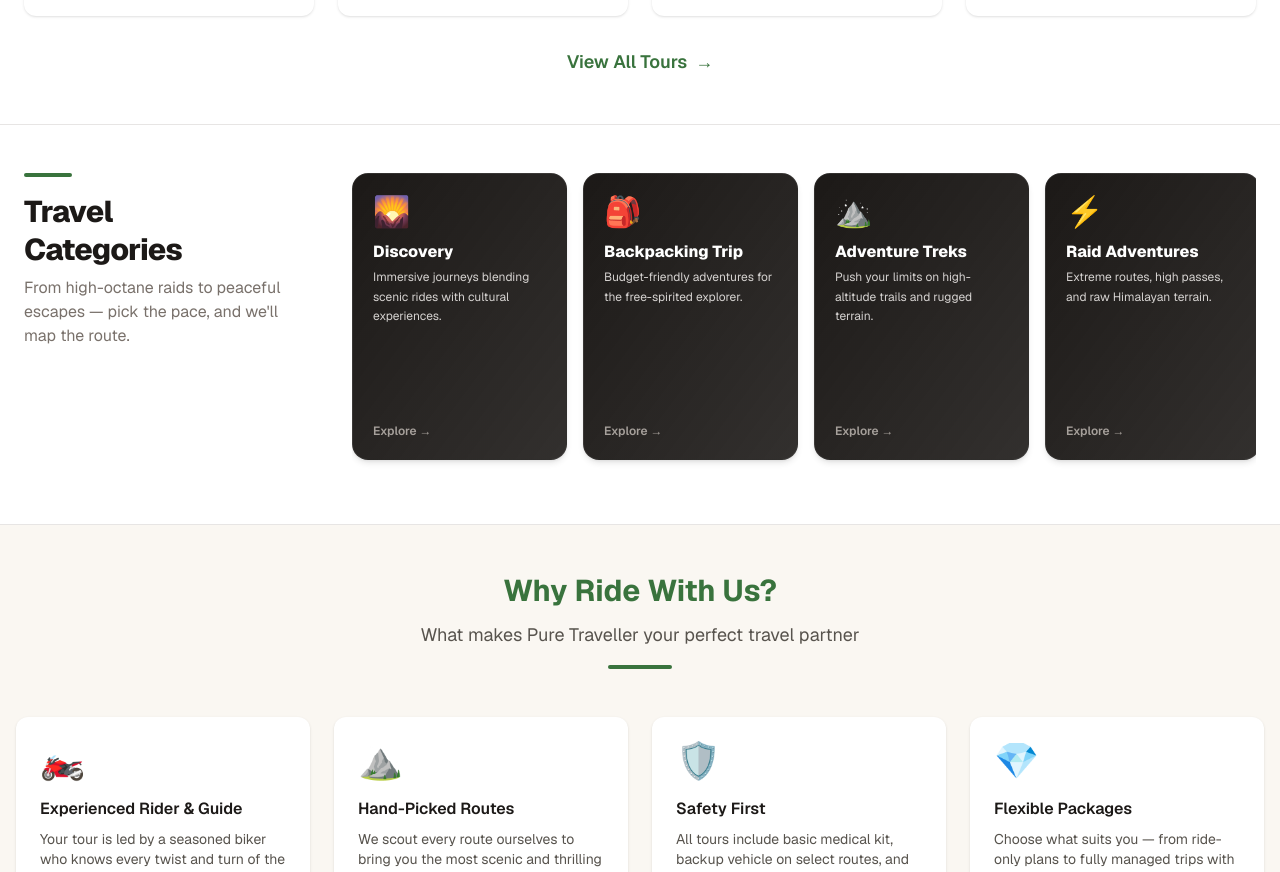
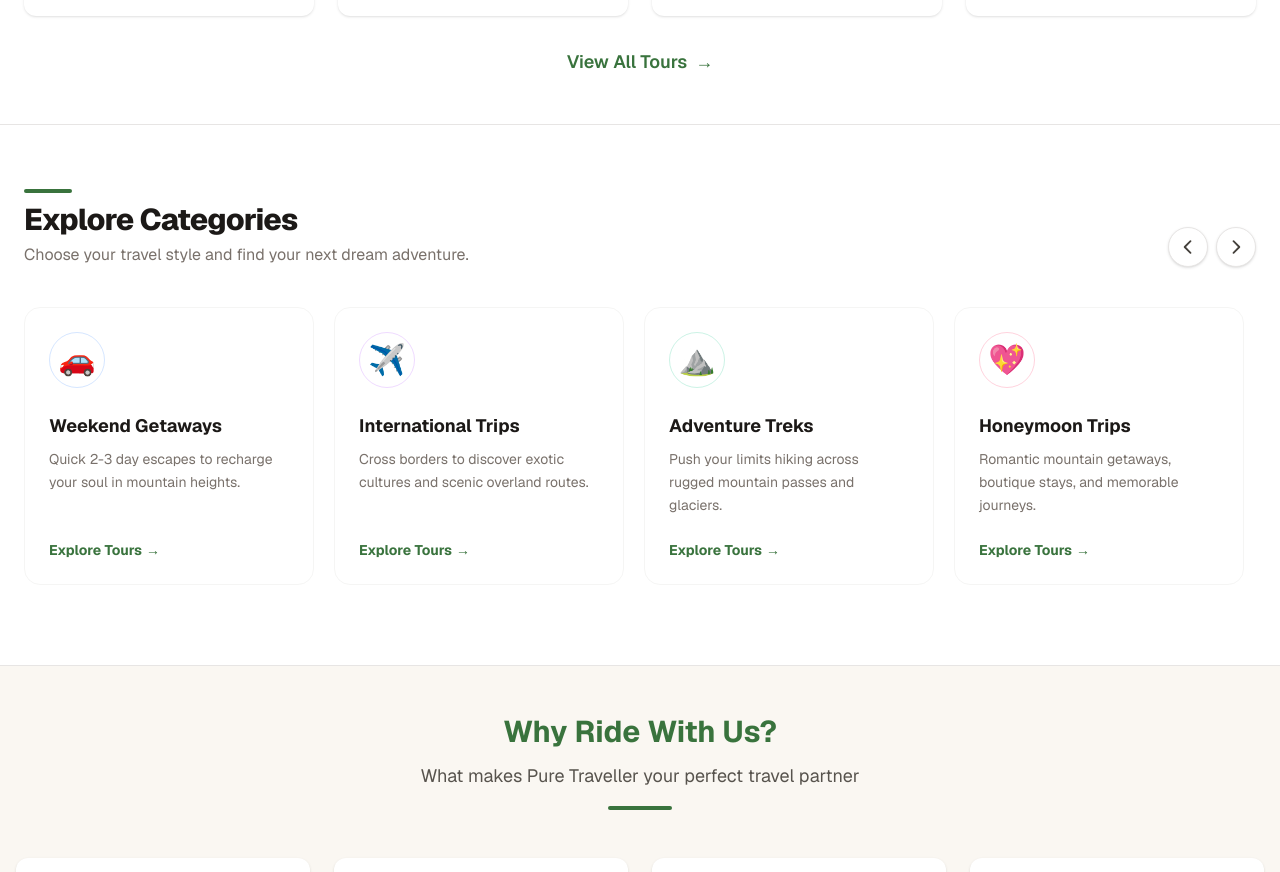
Before and after one commit to grahmur/puretraveller, a Next.js app: page / in a window 1280 px wide. Shown: the part 2860-3732 px from the top of the page. Built offline with nearby package versions, Linux system fonts and the light colour scheme.

Commit message:
feat: recreate travel categories section similar to go4explore with 6 key categories, discrete step auto-play, manual override support, and nav arrows

```diff
--- a/src/components/home/TravelStyles.tsx
+++ b/src/components/home/TravelStyles.tsx
@@ -1,6 +1,6 @@
 "use client";
 
-import { useRef, useEffect, useState } from "react";
+import { useRef, useEffect } from "react";
 import Link from "next/link";
 
 interface Category {
@@ -13,191 +13,209 @@ interface Category {
 
 const categories: Category[] = [
   {
-    icon: "🌄",
-    title: "Discovery",
-    description: "Immersive journeys blending scenic rides with cultural experiences.",
-    gradient: "from-brand to-brand/60",
+    icon: "🎒",
+    title: "Backpacking Trips",
+    description: "Explore remote trails, vibrant cultures, and budget-friendly circuits.",
+    gradient: "from-orange-500/10 to-orange-500/5 text-orange-600 border-orange-500/20",
     href: "/tours?style=discovery",
   },
   {
-    icon: "🎒",
-    title: "Backpacking Trip",
-    description: "Budget-friendly adventures for the free-spirited explorer.",
-    gradient: "from-navy/80 to-brand",
+    icon: "🚗",
+    title: "Weekend Getaways",
+    description: "Quick 2-3 day escapes to recharge your soul in mountain heights.",
+    gradient: "from-blue-500/10 to-blue-500/5 text-blue-600 border-blue-500/20",
+    href: "/tours?style=discovery",
+  },
+  {
+    icon: "✈️",
+    title: "International Trips",
+    description: "Cross borders to discover exotic cultures and scenic overland routes.",
+    gradient: "from-purple-500/10 to-purple-500/5 text-purple-600 border-purple-500/20",
     href: "/tours?style=discovery",
   },
   {
     icon: "⛰️",
     title: "Adventure Treks",
-    description: "Push your limits on high-altitude trails and rugged terrain.",
-    gradient: "from-navy to-brand/70",
+    description: "Push your limits hiking across rugged mountain passes and glaciers.",
+    gradient: "from-emerald-500/10 to-emerald-500/5 text-emerald-600 border-emerald-500/20",
     href: "/tours?style=discovery",
   },
   {
-    icon: "⚡",
-    title: "Raid Adventures",
-    description: "Extreme routes, high passes, and raw Himalayan terrain.",
-    gradient: "from-navy to-navy/80",
-    href: "/tours?style=raid",
+    icon: "💖",
+    title: "Honeymoon Trips",
+    description: "Romantic mountain getaways, boutique stays, and memorable journeys.",
+    gradient: "from-rose-500/10 to-rose-500/5 text-rose-600 border-rose-500/20",
+    href: "/tours?style=discovery",
   },
   {
-    icon: "🔧",
-    title: "Training",
-    description: "Learn off-roading and mountain riding from experts.",
-    gradient: "from-brand/80 to-brand/40",
-    href: "/tours?style=training",
+    icon: "👔",
+    title: "Corporate Trips",
+    description: "Customized outdoor retreats, team bonding sessions, and workations.",
+    gradient: "from-cyan-500/10 to-cyan-500/5 text-cyan-600 border-cyan-500/20",
+    href: "/tours?style=discovery",
   },
 ];
 
-const doubled = [...categories, ...categories];
-
 export function TravelStyles() {
   const scrollRef = useRef<HTMLDivElement>(null);
-  const isMouseDown = useRef(false);
-  const startX = useRef(0);
-  const scrollLeftVal = useRef(0);
+  const autoPlayIntervalRef = useRef<ReturnType<typeof setInterval> | null>(null);
+  const pauseTimeoutRef = useRef<ReturnType<typeof setTimeout> | null>(null);
+  const isPausedRef = useRef(false);
 
-  const isHoveredRef = useRef(false);
-  const isInteractingRef = useRef(false);
-  const resumeTimeoutRef = useRef<ReturnType<typeof setTimeout> | null>(null);
+  const startAutoPlay = () => {
+    stopAutoPlay();
+    autoPlayIntervalRef.current = setInterval(() => {
+      if (isPausedRef.current || !scrollRef.current) return;
 
-  const handleInteractionStart = () => {
-    isInteractingRef.current = true;
-    if (resumeTimeoutRef.current) {
-      clearTimeout(resumeTimeoutRef.current);
-      resumeTimeoutRef.current = null;
+      const el = scrollRef.current;
+      const cardEl = el.firstElementChild as HTMLElement | null;
+      if (!cardEl) return;
+
+      const cardWidth = cardEl.offsetWidth + 20; // card width + gap
+      const maxScroll = el.scrollWidth - el.clientWidth;
+
+      if (el.scrollLeft >= maxScroll - 10) {
+        // Smoothly loop back to start
+        el.scrollTo({ left: 0, behavior: "smooth" });
+      } else {
+        el.scrollBy({ left: cardWidth, behavior: "smooth" });
+      }
+    }, 4000); // Scroll every 4 seconds
+  };
+
+  const stopAutoPlay = () => {
+    if (autoPlayIntervalRef.current) {
+      clearInterval(autoPlayIntervalRef.current);
+      autoPlayIntervalRef.current = null;
     }
   };
 
-  const handleInteractionEnd = () => {
-    if (resumeTimeoutRef.current) clearTimeout(resumeTimeoutRef.current);
-    resumeTimeoutRef.current = setTimeout(() => {
-      isInteractingRef.current = false;
-    }, 2500); // Resume auto-scroll after 2.5 seconds of inactivity
+  const tempPauseAutoPlay = () => {
+    isPausedRef.current = true;
+    if (pauseTimeoutRef.current) clearTimeout(pauseTimeoutRef.current);
+    pauseTimeoutRef.current = setTimeout(() => {
+      isPausedRef.current = false;
+    }, 5000); // Resume auto-play after 5 seconds of inactivity
   };
 
-  // Mouse Drag to Scroll Handlers (Desktop manual scrolling)
-  const handleMouseDown = (e: React.MouseEvent) => {
-    isMouseDown.current = true;
-    if (!scrollRef.current) return;
-    startX.current = e.pageX - scrollRef.current.offsetLeft;
-    scrollLeftVal.current = scrollRef.current.scrollLeft;
-    handleInteractionStart();
+  const handleScroll = () => {
+    // If user scrolls manually, trigger a temporary pause
+    tempPauseAutoPlay();
   };
 
-  const handleMouseMove = (e: React.MouseEvent) => {
-    if (!isMouseDown.current || !scrollRef.current) return;
-    e.preventDefault();
-    const x = e.pageX - scrollRef.current.offsetLeft;
-    const walk = (x - startX.current) * 1.5; // Speed multiplier
-    scrollRef.current.scrollLeft = scrollLeftVal.current - walk;
+  const scrollLeft = () => {
+    if (!scrollRef.current) return;
+    const el = scrollRef.current;
+    const cardEl = el.firstElementChild as HTMLElement | null;
+    if (!cardEl) return;
+    const cardWidth = cardEl.offsetWidth + 20;
+    el.scrollBy({ left: -cardWidth, behavior: "smooth" });
+    tempPauseAutoPlay();
   };
 
-  const handleMouseUpOrLeave = () => {
-    if (isMouseDown.current) {
-      isMouseDown.current = false;
-      handleInteractionEnd();
-    }
+  const scrollRight = () => {
+    if (!scrollRef.current) return;
+    const el = scrollRef.current;
+    const cardEl = el.firstElementChild as HTMLElement | null;
+    if (!cardEl) return;
+    const cardWidth = cardEl.offsetWidth + 20;
+    el.scrollBy({ left: cardWidth, behavior: "smooth" });
+    tempPauseAutoPlay();
   };
 
   useEffect(() => {
-    const el = scrollRef.current;
-    if (!el) return;
-
-    let animationId: number;
-    let lastTime = performance.now();
-
-    const loop = (time: number) => {
-      // Calculate delta to keep speed identical regardless of monitor refresh rate
-      const delta = (time - lastTime) / 16.666;
-      lastTime = time;
-
-      if (!isInteractingRef.current && !isHoveredRef.current && !isMouseDown.current) {
-        // Continuous pixel-level scroll (0.6px per frame at 60fps)
-        el.scrollLeft += 0.6 * delta;
-
-        // Infinite loop wrap check
-        const halfWidth = el.scrollWidth / 2;
-        if (el.scrollLeft >= halfWidth) {
-          el.scrollLeft -= halfWidth;
-        }
-      }
-
-      animationId = requestAnimationFrame(loop);
-    };
-
-    animationId = requestAnimationFrame(loop);
-
+    startAutoPlay();
     return () => {
-      cancelAnimationFrame(animationId);
-      if (resumeTimeoutRef.current) clearTimeout(resumeTimeoutRef.current);
+      stopAutoPlay();
+      if (pauseTimeoutRef.current) clearTimeout(pauseTimeoutRef.current);
     };
   }, []);
 
   return (
-    <section className="py-12 bg-white border-b border-stone-200 overflow-hidden">
+    <section className="py-16 bg-white border-b border-stone-200 overflow-hidden">
       <div className="max-w-7xl mx-auto px-4 md:px-6">
-        <div className="flex flex-col md:flex-row md:items-start gap-8 md:gap-12">
 
-          {/* Left: Heading */}
-          <div className="shrink-0 md:w-[240px] lg:w-[280px]">
-            <div className="w-12 h-1 bg-brand rounded-full mb-4" />
-            <h2 className="text-2xl md:text-3xl font-extrabold text-stone-900 tracking-tight leading-tight mb-2">
-              Travel
-              <br />
-              Categories
+        {/* Section Header with Navigation Arrows */}
+        <div className="flex items-end justify-between mb-10">
+          <div>
+            <div className="w-12 h-1 bg-brand rounded-full mb-3" />
+            <h2 className="text-2xl md:text-3xl font-extrabold text-stone-900 tracking-tight leading-none">
+              Explore Categories
             </h2>
-            <p className="text-stone-500 text-sm md:text-base">
-              From high-octane raids to peaceful escapes — pick the pace, and we'll map the route.
+            <p className="text-stone-500 text-sm md:text-base mt-2">
+              Choose your travel style and find your next dream adventure.
             </p>
           </div>
 
-          {/* Right: Horizontal scrollable cards */}
-          <div className="flex-1 min-w-0 select-none">
+          {/* Desktop Navigation Arrows */}
+          <div className="hidden md:flex items-center gap-2">
+            <button
+              onClick={scrollLeft}
+              className="flex h-10 w-10 items-center justify-center rounded-full border border-stone-200 bg-white text-stone-700 transition-all hover:bg-stone-50 hover:border-stone-300 active:scale-95 cursor-pointer shadow-sm"
+              aria-label="Previous categories"
+            >
+              <svg className="h-5 w-5" fill="none" stroke="currentColor" strokeWidth={2.2} viewBox="0 0 24 24">
+                <path strokeLinecap="round" strokeLinejoin="round" d="M15 19l-7-7 7-7" />
+              </svg>
+            </button>
+            <button
+              onClick={scrollRight}
+              className="flex h-10 w-10 items-center justify-center rounded-full border border-stone-200 bg-white text-stone-700 transition-all hover:bg-stone-50 hover:border-stone-300 active:scale-95 cursor-pointer shadow-sm"
+              aria-label="Next categories"
+            >
+              <svg className="h-5 w-5" fill="none" stroke="currentColor" strokeWidth={2.2} viewBox="0 0 24 24">
+                <path strokeLinecap="round" strokeLinejoin="round" d="M9 5l7 7-7 7" />
+              </svg>
+            </button>
+          </div>
+        </div>
+
+        {/* Carousel Container */}
+        <div className="relative">
           <div
             ref={scrollRef}
-              onMouseDown={handleMouseDown}
-              onMouseMove={handleMouseMove}
-              onMouseUp={handleMouseUpOrLeave}
+            onScroll={handleScroll}
+            onMouseEnter={() => {
+              isPausedRef.current = true;
+            }}
             onMouseLeave={() => {
-                isHoveredRef.current = false;
-                handleMouseUpOrLeave();
+              isPausedRef.current = false;
             }}
-              onMouseEnter={() => {
-                isHoveredRef.current = true;
-              }}
-              onTouchStart={handleInteractionStart}
-              onTouchEnd={handleInteractionEnd}
-              className="flex gap-4 overflow-x-auto pb-4 no-scrollbar cursor-grab active:cursor-grabbing snap-x snap-mandatory"
+            className="flex gap-5 overflow-x-auto pb-4 no-scrollbar snap-x snap-mandatory scroll-smooth"
           >
-              {doubled.map((cat, i) => (
+            {categories.map((cat) => (
               <Link
-                  key={`${cat.title}-${i}`}
+                key={cat.title}
                 href={cat.href}
-                  draggable="false"
-                  className="flex-shrink-0 w-[165px] sm:w-[190px] lg:w-[215px] snap-start rounded-2xl overflow-hidden p-5 bg-gradient-to-br from-stone-900 to-stone-900/90 border border-white/5 hover:border-brand/40 text-white group cursor-pointer hover:scale-[1.02] transition-all duration-300 shadow-md flex flex-col justify-between aspect-[3/4]"
+                className="flex-shrink-0 w-[230px] sm:w-[260px] lg:w-[290px] snap-start bg-white border border-stone-100 rounded-2xl p-6 hover:shadow-lg transition-all duration-300 group flex flex-col justify-between"
               >
                 <div>
-                    <span className="text-2xl sm:text-3xl mb-3 block" role="img" aria-hidden="true">
+                  {/* Category Circle Icon Container */}
+                  <div className={`w-14 h-14 rounded-full flex items-center justify-center text-3xl border mb-6 transition-all duration-300 group-hover:scale-110 ${cat.gradient}`}>
+                    <span role="img" aria-label={cat.title}>
                       {cat.icon}
                     </span>
-                    <h3 className="text-sm sm:text-base font-extrabold mb-1.5 leading-tight truncate group-hover:text-brand transition-colors">
+                  </div>
+
+                  <h3 className="text-base sm:text-lg font-bold text-stone-900 mb-2 group-hover:text-brand transition-colors">
                     {cat.title}
                   </h3>
-                    <p className="text-[10px] sm:text-xs text-stone-300 leading-relaxed line-clamp-3 mb-3">
+
+                  <p className="text-xs sm:text-sm text-stone-500 leading-relaxed pr-2">
                     {cat.description}
                   </p>
                 </div>
-                  <span className="inline-flex items-center gap-1 text-[10px] sm:text-xs font-semibold text-stone-400 group-hover:text-brand transition-colors">
-                    Explore &rarr;
-                  </span>
+
+                <div className="mt-6 flex items-center gap-1 text-xs sm:text-sm font-bold text-brand group-hover:gap-2 transition-all">
+                  <span>Explore Tours</span>
+                  <span>&rarr;</span>
+                </div>
               </Link>
             ))}
           </div>
         </div>
 
       </div>
-      </div>
     </section>
   );
 }
```
Lines whose indentation alone changed are shown as unchanged.
